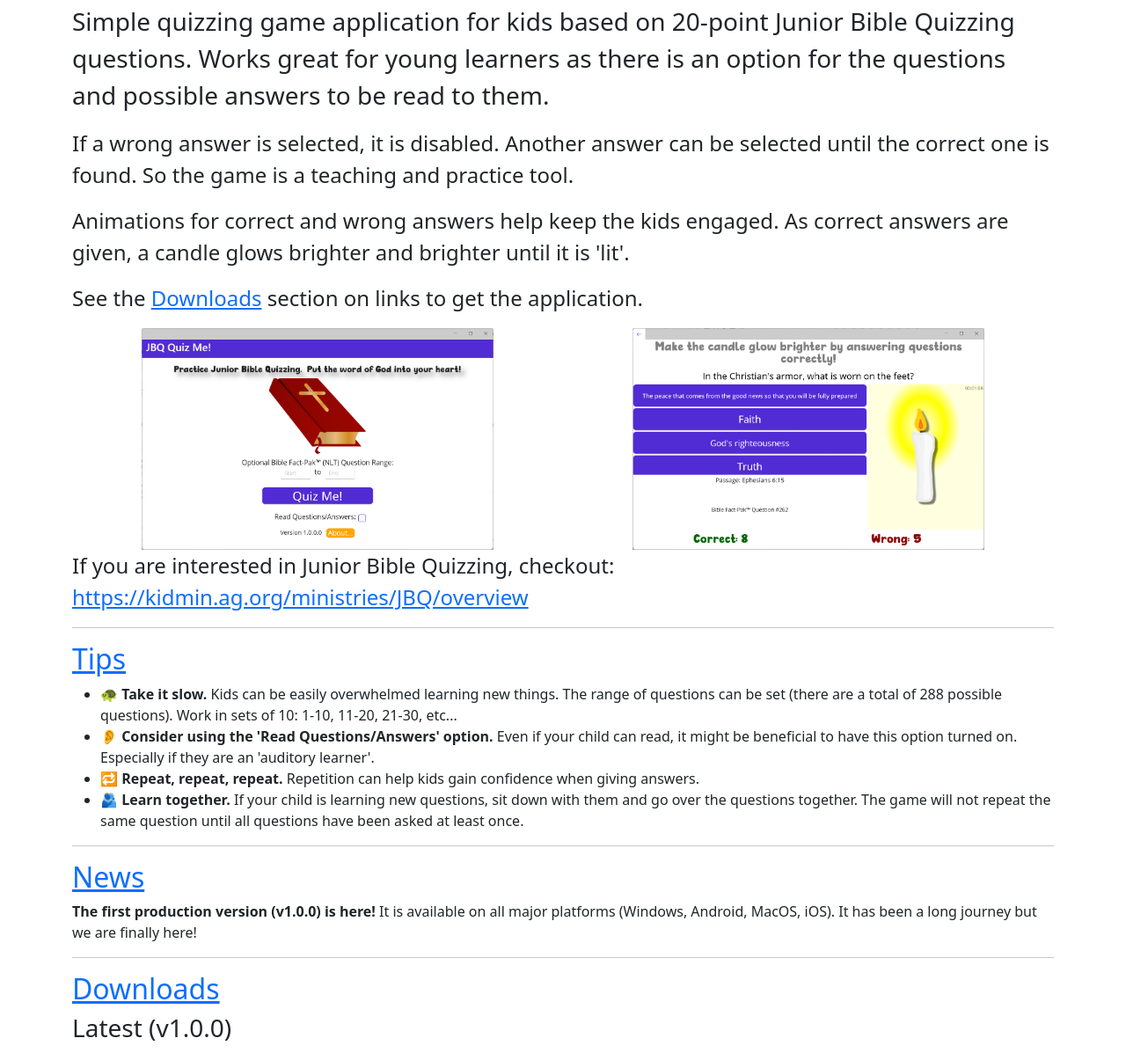
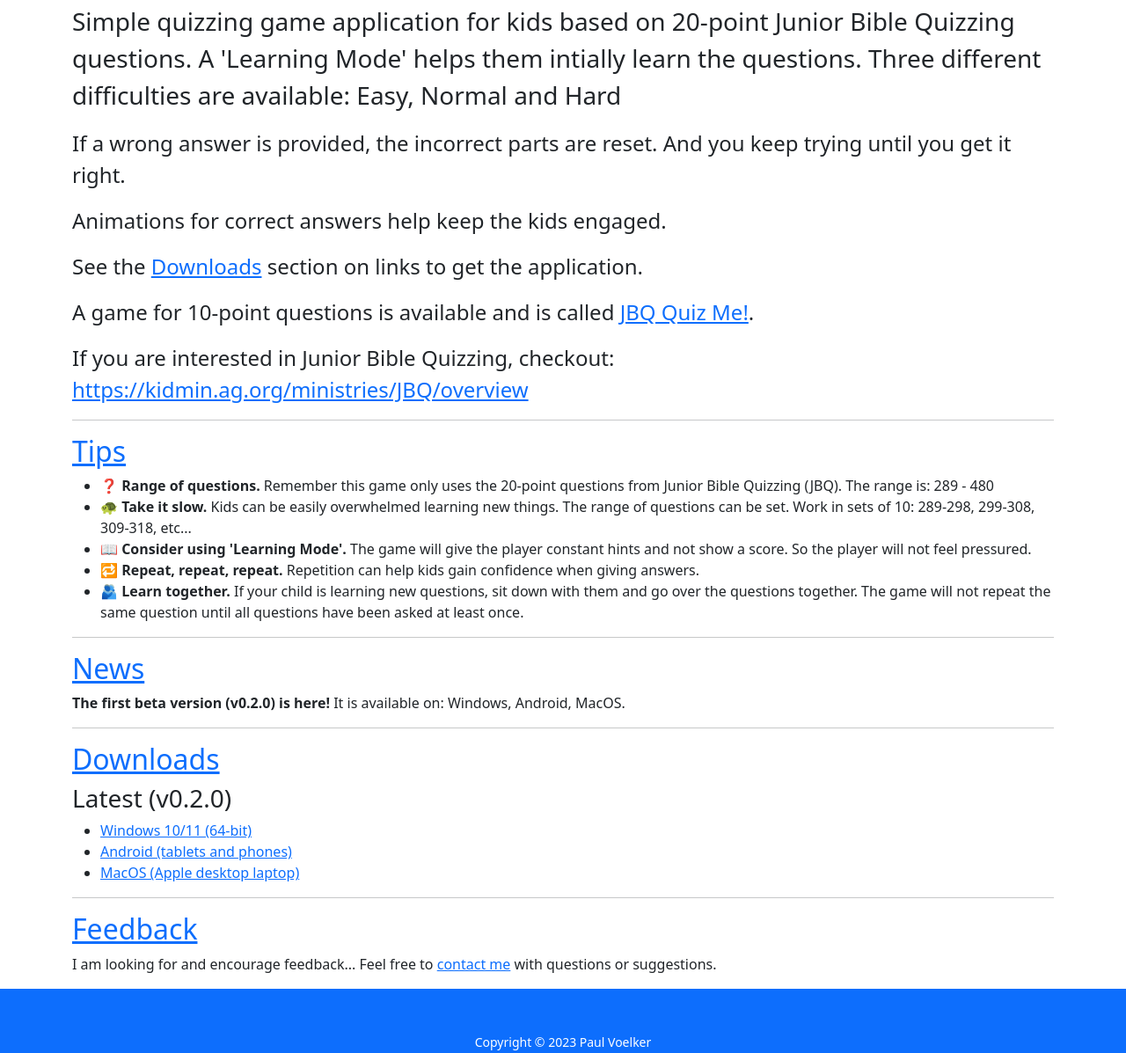
Before and after one commit to pvoelker/JBQCompleteIt, a plain HTML site: page docs/index.html in a window 1280 px wide. Shown: the part 354-1551 px from the top of the page at 88% size. Drawn offline with Linux system fonts and the light colour scheme.

Commit message:
Update documentation and background color on buttons for iOS/Android

```diff
--- a/docs/index.html
+++ b/docs/index.html
@@ -45,15 +45,17 @@
     </nav>
 
     <div class="container mt-5">
-        <p class="fs-3">Simple quizzing game application for kids based on 20-point Junior Bible Quizzing questions.  Works great for young learners as there is an option for the questions and possible answers to be read to them.</p>
+        <p class="fs-3">Simple quizzing game application for kids based on 20-point Junior Bible Quizzing questions.  A 'Learning Mode' helps them intially learn the questions.  Three different difficulties are available: Easy, Normal and Hard</p>
 
-        <p class="fs-4">If a wrong answer is selected, it is disabled.  Another answer can be selected until the correct one is found.  So the game is a teaching and practice tool.</p>
+        <p class="fs-4">If a wrong answer is provided, the incorrect parts are reset.  And you keep trying until you get it right.</p>
 
-        <p class="fs-4">Animations for correct and wrong answers help keep the kids engaged.  As correct answers are given, a candle glows brighter and brighter until it is 'lit'.</p>
+        <p class="fs-4">Animations for correct answers help keep the kids engaged.</p>
 
 		<p class="fs-4">See the <a href="#downloads">Downloads</a> section on links to get the application.</p>
 
-        <div class="container">
+		<p class="fs-4">A game for 10-point questions is available and is called <a href="https://pvoelker.github.io/JBQQuizMe/">JBQ Quiz Me!</a>.</p>
+
+        <!--<div class="container">
             <div class="row justify-content-center">
                 <div class="col" align="center">
                     <img src="images/Screenshot1.png"
@@ -64,7 +66,7 @@
                          width="400" />
                 </div>
             </div>
-        </div>
+        </div>-->
 
         <p class="fs-4">If you are interested in Junior Bible Quizzing, checkout: <a href="https://kidmin.ag.org/ministries/JBQ/overview">https://kidmin.ag.org/ministries/JBQ/overview</a></p>
 
@@ -72,8 +74,9 @@
 
         <h2 id="tips"><a href="#top">Tips</a></h2>
         <ul>
-            <li><b>🐢 Take it slow.</b> Kids can be easily overwhelmed learning new things.  The range of questions can be set (there are a total of 288 possible questions).  Work in sets of 10: 1-10, 11-20, 21-30, etc...</li>
-            <li><b>👂 Consider using the 'Read Questions/Answers' option.</b> Even if your child can read, it might be beneficial to have this option turned on.  Especially if they are an 'auditory learner'.</li>
+            <li><b>❓ Range of questions.</b> Remember this game only uses the 20-point questions from Junior Bible Quizzing (JBQ).  The range is: 289 - 480</li>
+            <li><b>🐢 Take it slow.</b> Kids can be easily overwhelmed learning new things.  The range of questions can be set.  Work in sets of 10: 289-298, 299-308, 309-318, etc...</li>
+            <li><b>📖 Consider using 'Learning Mode'.</b> The game will give the player constant hints and not show a score.  So the player will not feel pressured.</li>
 			<li><b>🔁 Repeat, repeat, repeat.</b> Repetition can help kids gain confidence when giving answers.</li>
 			<li><b>🫂 Learn together.</b> If your child is learning new questions, sit down with them and go over the questions together.  The game will not repeat the same question until all questions have been asked at least once.</li>
         </ul>
@@ -82,31 +85,31 @@
 
         <h2 id="news"><a href="#top">News</a></h2>
 
-		<p><b>The first production version (v1.0.0) is here!</b> It is available on all major platforms (Windows, Android, MacOS, iOS).  It has been a long journey but we are finally here!</p>
+		<p><b>The first beta version (v0.2.0) is here!</b> It is available on: Windows, Android, MacOS.</p>
 
         <hr />
 
         <h2 id="downloads"><a href="#top">Downloads</a></h2>
-        <h3>Latest (v1.0.0)</h3>
+        <h3>Latest (v0.2.0)</h3>
         <ul>
             <li>
-                <a href="https://github.com/pvoelker/JBQQuizMe/releases/download/1.0.0-production/JBQQuizMeApp_1.0.0.0_x64.msix">Windows 10/11 (64-bit)</a>
+                <a href="https://github.com/pvoelker/JBQCompleteIt/releases/download/1.0.0-production/JBQQuizMeApp_1.0.0.0_x64.msix">Windows 10/11 (64-bit)</a>
             </li>
             <li>
-			    <a href="https://github.com/pvoelker/JBQQuizMe/releases/download/1.0.0-production/pauledwardvoelker.jbqquizme-Signed.apk">Android (tablets and phones)</a>
+			    <a href="https://github.com/pvoelker/JBQCompleteIt/releases/download/1.0.0-production/pauledwardvoelker.jbqquizme-Signed.apk">Android (tablets and phones)</a>
 			</li>
             <li>
-                <a href="https://github.com/pvoelker/JBQQuizMe/releases/download/1.0.0-production/JBQQuizMe-1.0.0.pkg">MacOS (Apple desktop laptop)</a>
+                <a href="https://github.com/pvoelker/JBQCompleteIt/releases/download/1.0.0-production/JBQQuizMe-1.0.0.pkg">MacOS (Apple desktop laptop)</a>
             </li>
-			<li>
+			<!--<li>
                 <a href="https://apps.apple.com/us/app/jbq-quiz-me/id6445904473">iOS (Apple iPad and iPhone) via the Apple App Store</a>
-            </li>
+            </li>-->
         </ul>
 
         <hr />
 
         <h2 id="feedback"><a href="#top">Feedback</a></h2>
-        <p>I am looking for and encourage feedback...  Feel free to <a href="mailto:healingwaters7@outlook.com?subject=JBQ Quiz Me Feedback">contact me</a> with questions or suggestions.</p>
+        <p>I am looking for and encourage feedback...  Feel free to <a href="mailto:healingwaters7@outlook.com?subject=JBQ Complete It Feedback">contact me</a> with questions or suggestions.</p>
     </div>
 
     <div class="container-fluid p-5 bg-primary text-white text-center">
```
Also changed, not shown: 2 other files.
